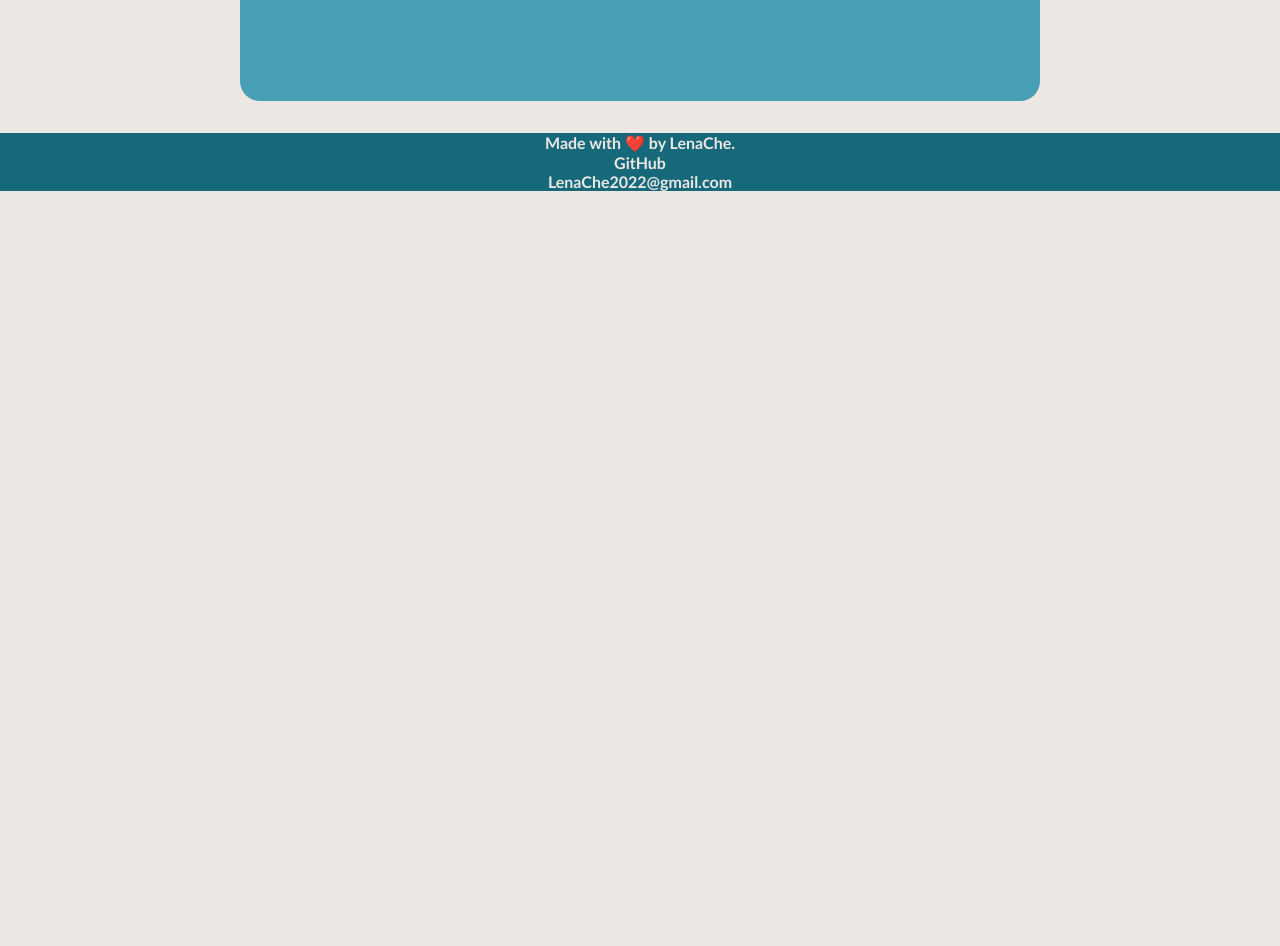
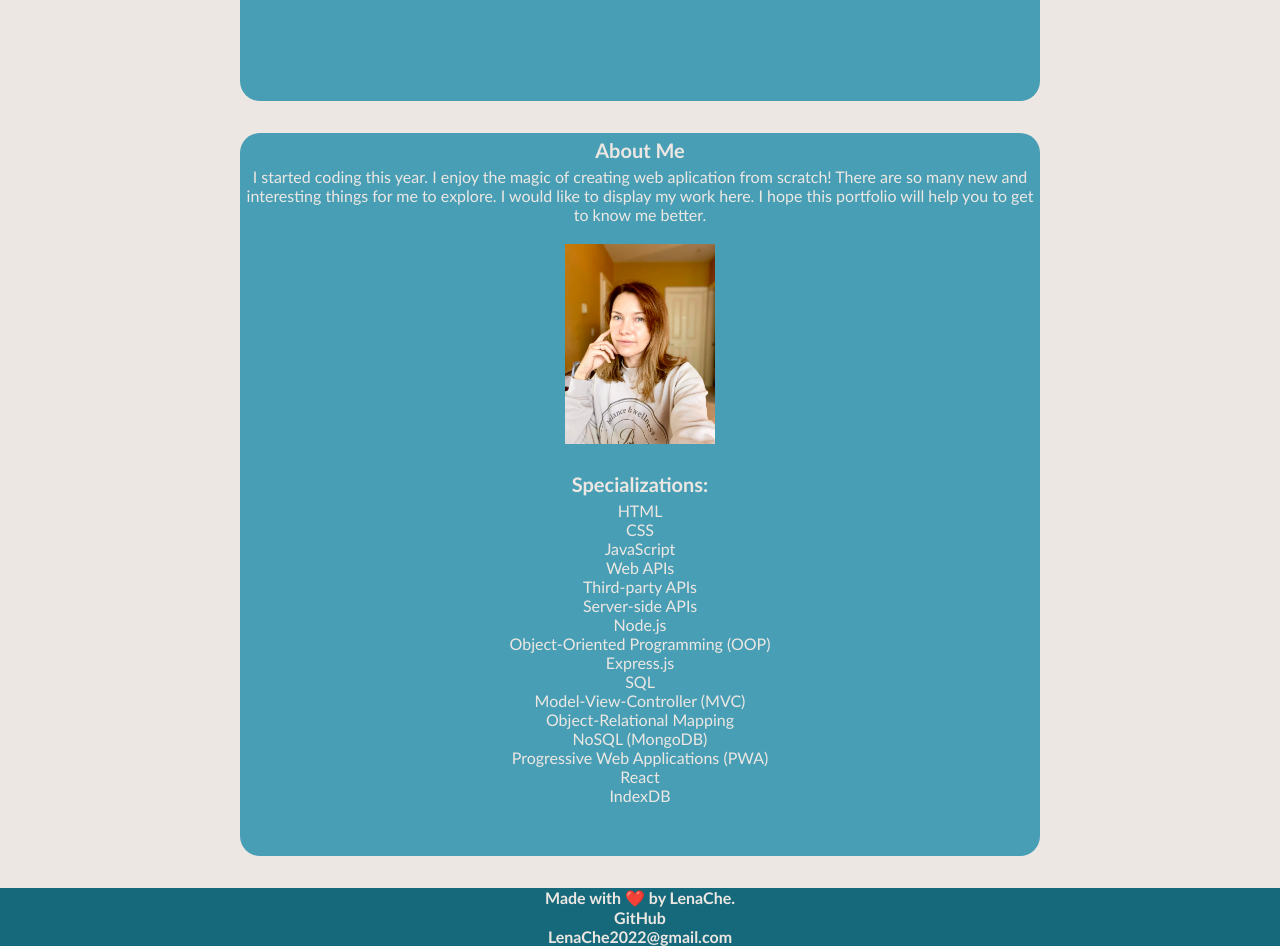
Before and after one commit to LenaChe2022/LenaChe-Web_Developer_Portfolio-React, a React (Create React App) app: page / in a window 1280 px wide. Shown: the part 600-1546 px from the top of the page. Before the commit the page ends 800 px from the top, so only its background shows below. Built offline with nearby package versions, Linux system fonts and the light colour scheme; the HTML template or start-up script is replaced by a standard one.

Commit message:
added AboutMe component

```diff
--- a/src/App.css
+++ b/src/App.css
@@ -33,6 +33,22 @@ h4 {
   text-align: center;
 }
 
+p {
+  color: var(--noWhite);
+}
+
+#about-me img{
+  float: center;
+  clear: center;
+  margin: 20px;
+  height: 200px;
+}
+
+#about-me ul {
+  color: var(--noWhite);
+
+}
+
 header {
   /* width: 100%; */
   /* height: 120px; */
@@ -51,7 +67,6 @@ nav ul{
   float: right;
   padding: 20px;
   background-color: var(--very-dark);
-  color: var(--blue);
   border: 0px;
 }
 
@@ -61,7 +76,6 @@ nav li{
 }
 
 nav a{
-  color: var(--blue);
   background-color: var(--very-dark);
   padding:10px;
   margin:5px;
@@ -106,6 +120,8 @@ h3 {
   margin: auto;
   color: var(--noWhite);
   font-size: 20px;
+  margin-bottom: 5px;
+  margin-top: 5px;
 }
 
 .complete {
--- a/src/App.js
+++ b/src/App.js
@@ -1,8 +1,8 @@
 import './App.css';
 import Header from './components/Header';
-import Nav from './components/Navigation';
 import ProjectDetail from './components/Project';
 import Footer from './components/Footer';
+import AboutMe from './components/AboutMe';
 
 
 function App() {
@@ -12,6 +12,9 @@ function App() {
     <div className="bucket-app">
         <ProjectDetail />
     </div>
+    <div className="bucket-app">
+        <AboutMe />
+    </div>
         <Footer />
       </div>
   );
--- /dev/null
+++ b/src/components/AboutMe.js
@@ -0,0 +1,39 @@
+import React from 'react';
+
+function MyDetail(props) {
+  return (
+    <div className="text-center">
+     <section id="about-me">
+            <div class="aside">
+                <h3>About Me</h3>
+             </div>
+             <article class="article">
+                <p>I started coding this year. I enjoy the magic of creating web aplication from scratch! There are so many new and interesting things for me to explore. I would like to display my work here. I hope this portfolio will help you to get to know me better. </p>
+                <img id="MyPhoto" src="../Me.jpg" alt="Me"/>
+             </article>
+             <h3>Specializations:</h3>
+                <ul>
+                   <li>HTML</li>
+                   <li>CSS</li>
+                   <li>JavaScript</li>
+                   <li>Web APIs</li>
+                   <li>Third-party APIs</li>
+                   <li>Server-side APIs</li>
+                   <li>Node.js</li>
+                   <li>Object-Oriented Programming (OOP)</li>
+                   <li>Express.js</li>
+                   <li>SQL</li>
+                   <li>Model-View-Controller (MVC)</li>
+                   <li>Object-Relational Mapping</li>
+                   <li>NoSQL (MongoDB)</li>
+                   <li>Progressive Web Applications (PWA)</li>
+                   <li>React</li>
+                   <li>IndexDB</li>
+                   <li></li>
+                </ul>
+        </section>
+    </div>
+  );
+}
+
+export default MyDetail;
```
Also changed, not shown: public/IMG_6379.jpg (added), public/Me.jpg (added), src/components/Home.js (added).
